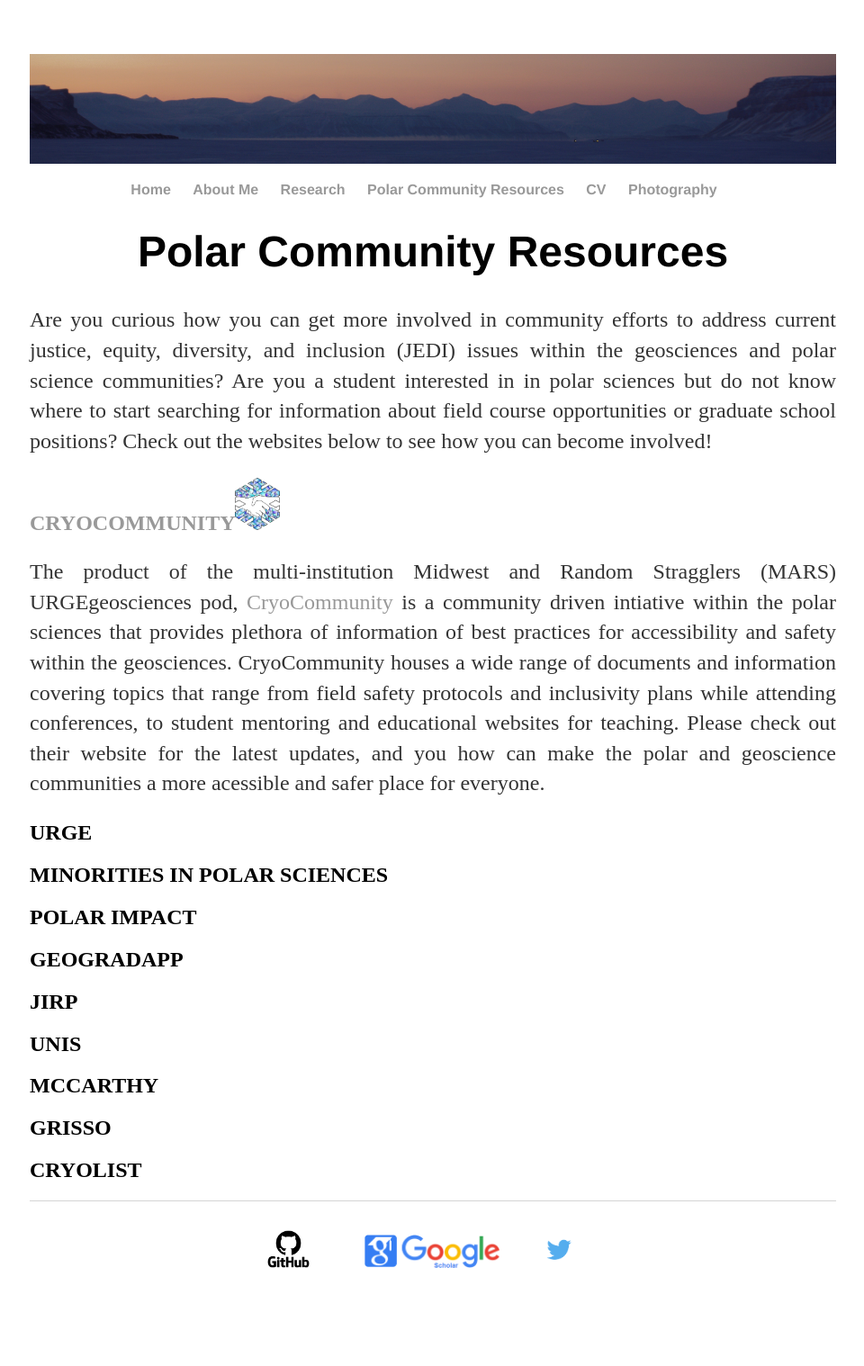
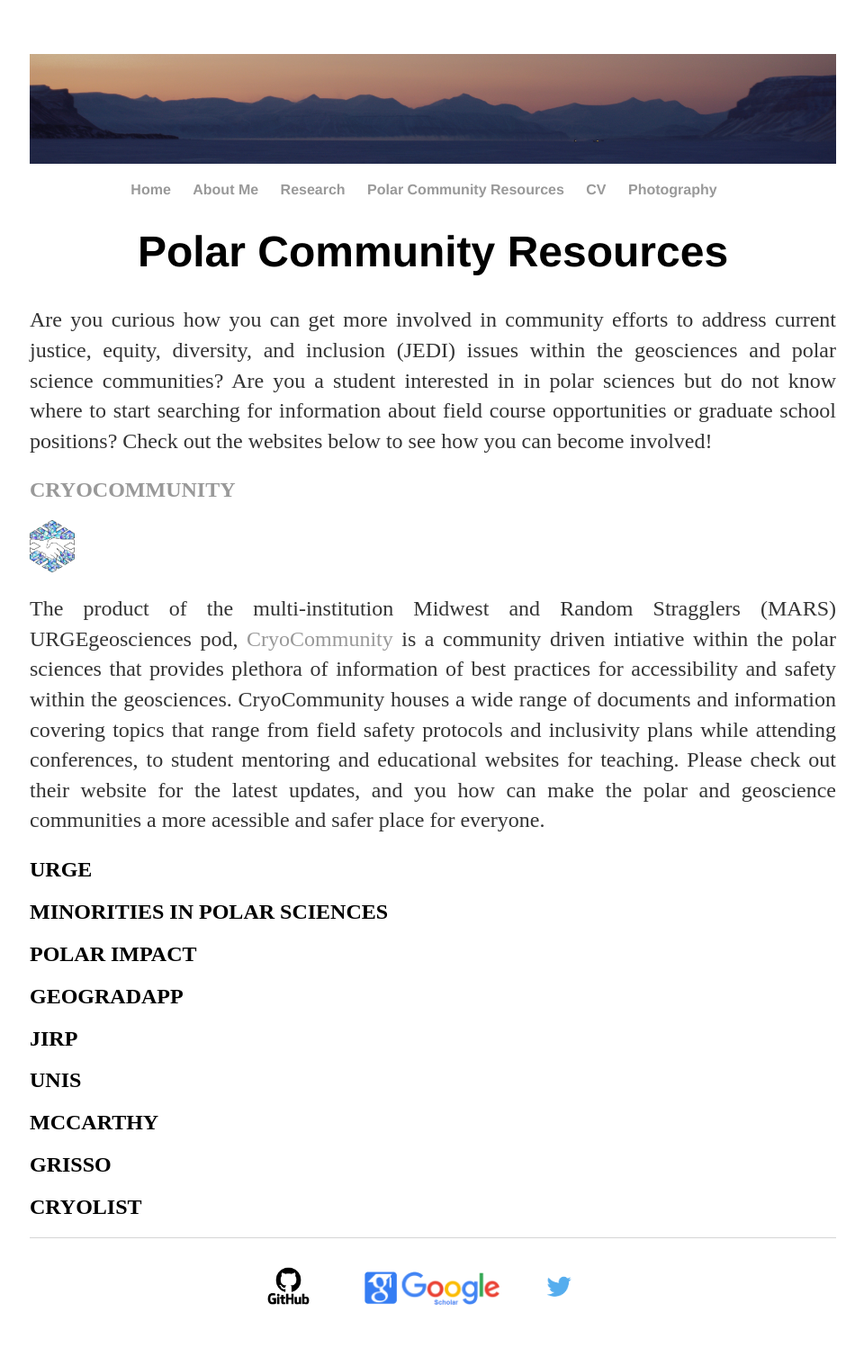
Before and after one commit to Cbarnett207/CBarnett207.github.io, a Jekyll site: the page built from community/index.html, in a window 1280 px wide. Shown: the whole page at 90% size, without its empty margins (159-1119 px from the left). Built offline with Jekyll 4.4.1, drawn with Linux system fonts in a browser that asks for light colours; before the commit the page ends 1477 px from its top, so only the background shows below that.

Commit message:
align image logo vertically
align image of logo for cryocommunity vertically

```diff
--- a/community/index.html
+++ b/community/index.html
@@ -8,8 +8,7 @@
     geosciences and polar science communities?
     Are you a student interested in in polar sciences but do not know where to start searching for information about field course
     opportunities or graduate school positions? Check out the websites below to see how you can become involved!</p></div>
-    <h2><a href="https://cryocommunity.org/" style="text-decoration:none">CRYOCOMMUNITY<img src="/images/Cryo_Community_Logo.png" width="50pt" alt="CryoCommunity Logo"/>&nbsp;&nbsp;</a>
-					</h2>
+    <h2><a href="https://cryocommunity.org/" style="text-decoration:none">CRYOCOMMUNITY</a></h2><img style="vertical-align:middle" src="/images/Cryo_Community_Logo.png" width="50pt" alt="CryoCommunity Logo"/>&nbsp;&nbsp;
       <div align="left">
 	      <p align="justify">The product of the multi-institution Midwest and Random Stragglers (MARS) URGEgeosciences pod,
 		      <a href="https://cryocommunity.org/" style="text-decoration:none">CryoCommunity</a> is a community driven
```
